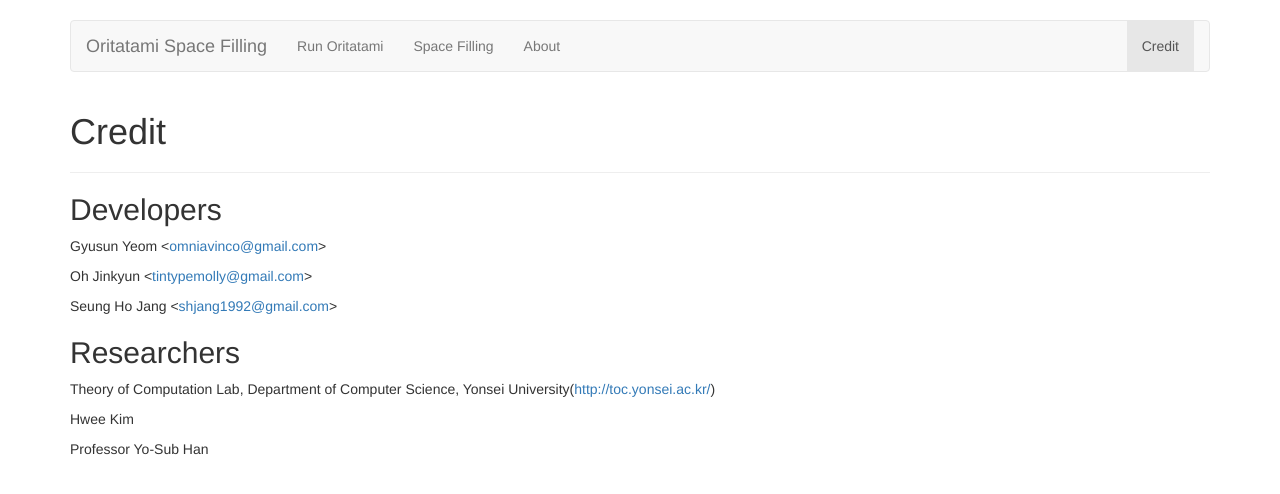
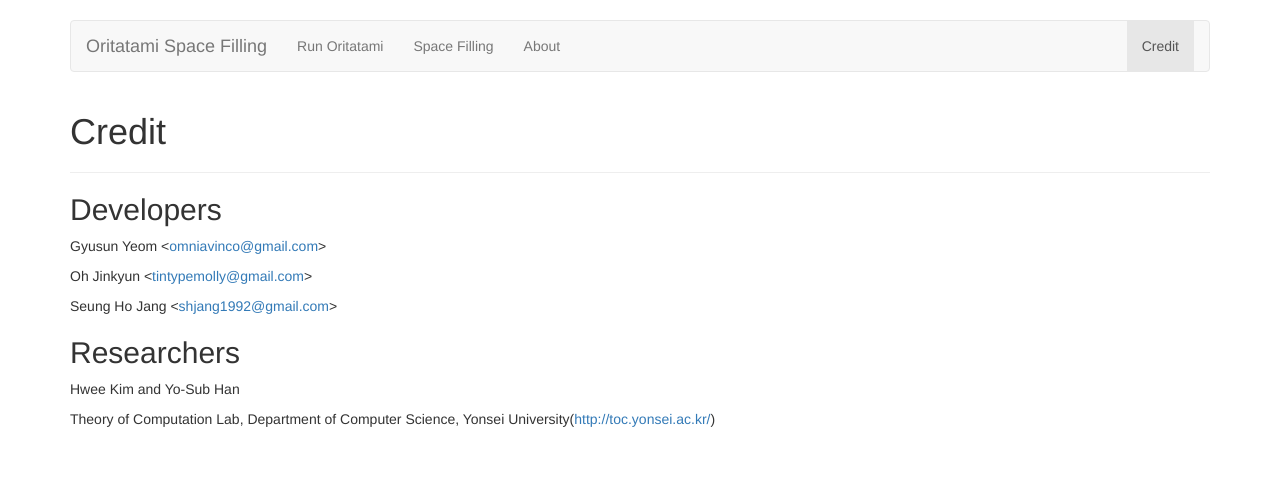
Before and after one commit to Perlmint/yowane, a website: page public/credit.html in a window 1280 px wide. Drawn offline with nearby package versions, Linux system fonts and the light colour scheme.

Commit message:
edited credit.html final

```diff
--- a/public/credit.html
+++ b/public/credit.html
@@ -49,9 +49,8 @@
     <p>Oh Jinkyun &lt;<a href="mailto:tintypemolly@gmail.com">tintypemolly@gmail.com</a>&gt;</p>
     <p>Seung Ho Jang &lt;<a href="mailto:shjang1992@gmail.com">shjang1992@gmail.com</a>&gt;</p>
     <h2>Researchers</h2>
+    <p>Hwee Kim and Yo-Sub Han</p>
     <p>Theory of Computation Lab, Department of Computer Science, Yonsei University(<a href="http://toc.yonsei.ac.kr/">http://toc.yonsei.ac.kr/</a>)</p>
-    <p>Hwee Kim</p>
-    <p>Professor Yo-Sub Han</p>
 </div>
 <script src="https://code.jquery.com/jquery-3.1.1.min.js" integrity="sha256-hVVnYaiADRTO2PzUGmuLJr8BLUSjGIZsDYGmIJLv2b8=" crossorigin="anonymous"></script>
 <script src="https://maxcdn.bootstrapcdn.com/bootstrap/3.3.7/js/bootstrap.min.js" integrity="sha384-Tc5IQib027qvyjSMfHjOMaLkfuWVxZxUPnCJA7l2mCWNIpG9mGCD8wGNIcPD7Txa" crossorigin="anonymous"></script>
```
